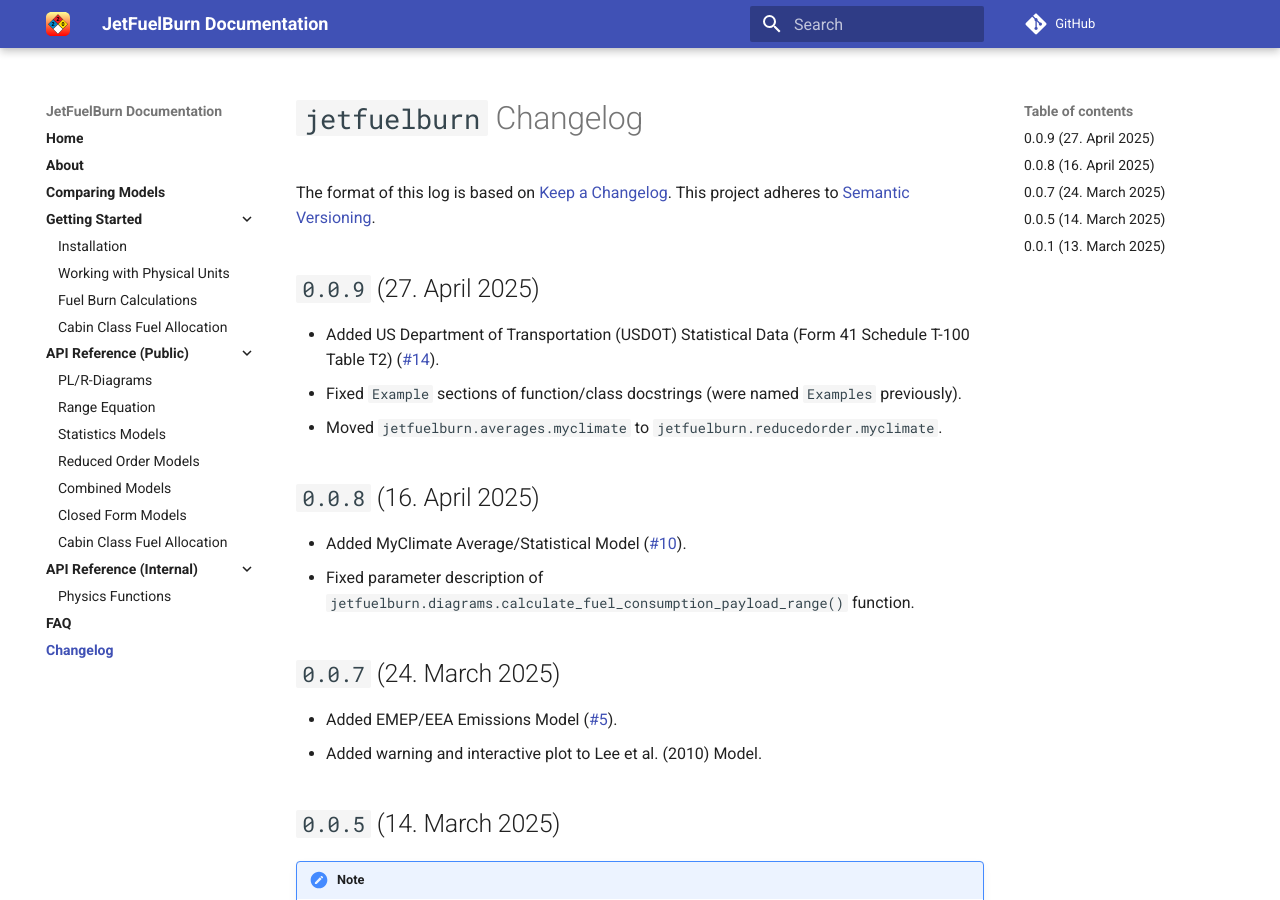
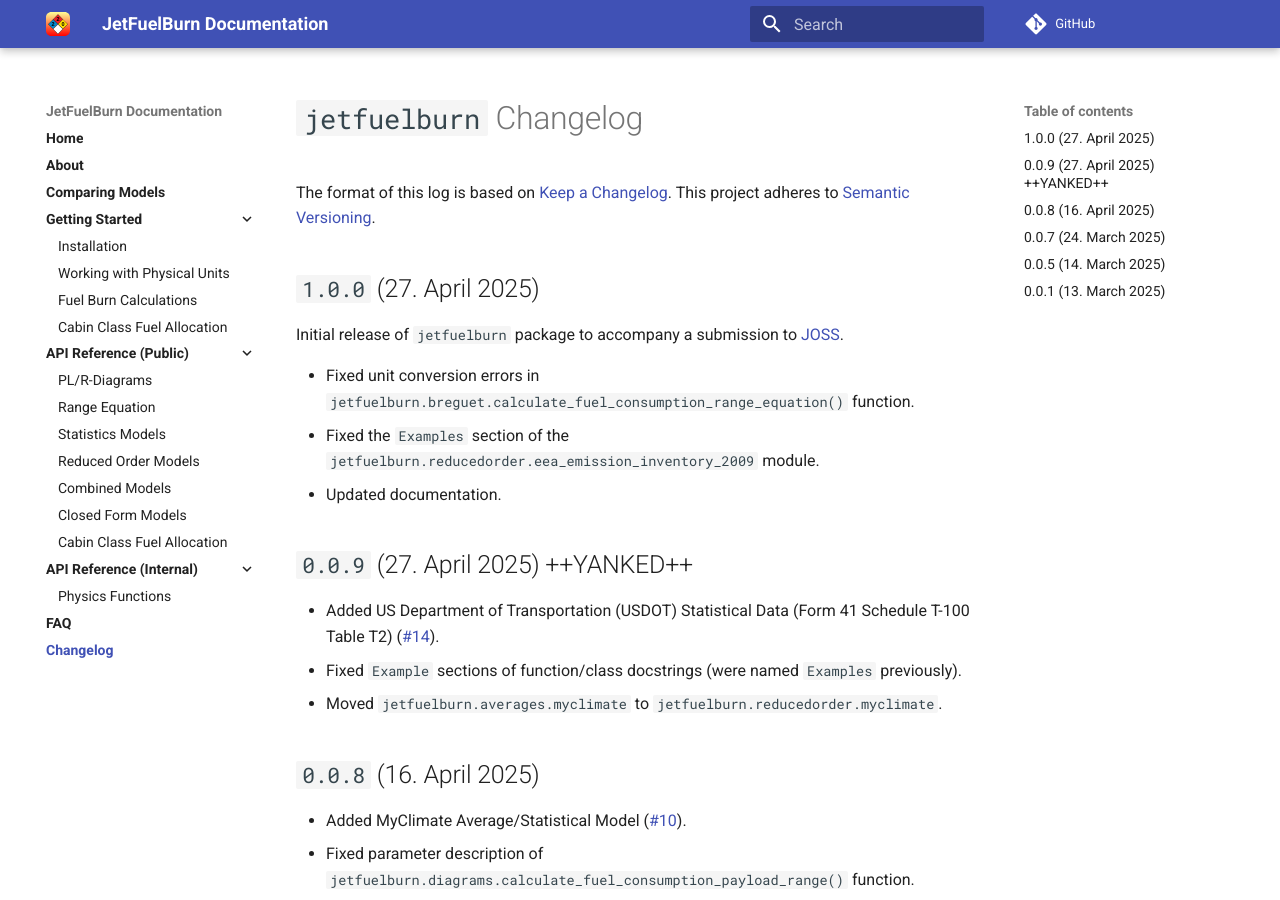
Before and after one commit to sustainableaviation/jetfuelburn, an MkDocs documentation site: the page built from docs/changelog.md, in a window 1280 px wide and 900 px high. Built offline with MkDocs 1.6.1 and Material for MkDocs 9.7.7, drawn with Linux system fonts in a browser that asks for light colours; comment, search, counter and statistics services are not loaded.

Commit message:
updated functions and documentation

```diff
--- a/CHANGES.md
+++ b/CHANGES.md
@@ -3,7 +3,15 @@
 The format of this log is based on [Keep a Changelog](https://keepachangelog.com/en/1.0.0/).
 This project adheres to [Semantic Versioning](https://semver.org/spec/v2.0.0.html).
 
-## `0.0.9` (27. April 2025)
+## `1.0.0` (27. April 2025)
+
+Initial release of `jetfuelburn` package to accompany a submission to [JOSS](https://joss.theoj.org).
+
+- Fixed unit conversion errors in `jetfuelburn.breguet.calculate_fuel_consumption_range_equation()` function.
+- Fixed the `Examples` section of the `jetfuelburn.reducedorder.eea_emission_inventory_2009` module.
+- Updated documentation.
+
+## `0.0.9` (27. April 2025) ++YANKED++
 
 - Added US Department of Transportation (USDOT) Statistical Data (Form 41 Schedule T-100 Table T2) ([#14](https://github.com/sustainableaviation/jetfuelburn/issues/14)).
 - Fixed `Example` sections of function/class docstrings (were named `Examples` previously).
--- a/jetfuelburn/__init__.py
+++ b/jetfuelburn/__init__.py
@@ -2,4 +2,4 @@
 from pint import UnitRegistry
 ureg = UnitRegistry()
 
-__version__ = "0.0.9"
+__version__ = "1.0.0"
```
Also changed, not shown: docs/comparison.md (deleted, +0 -8 lines), docs/interactive/fuel.md (+5 -9 lines), 4 other files.
